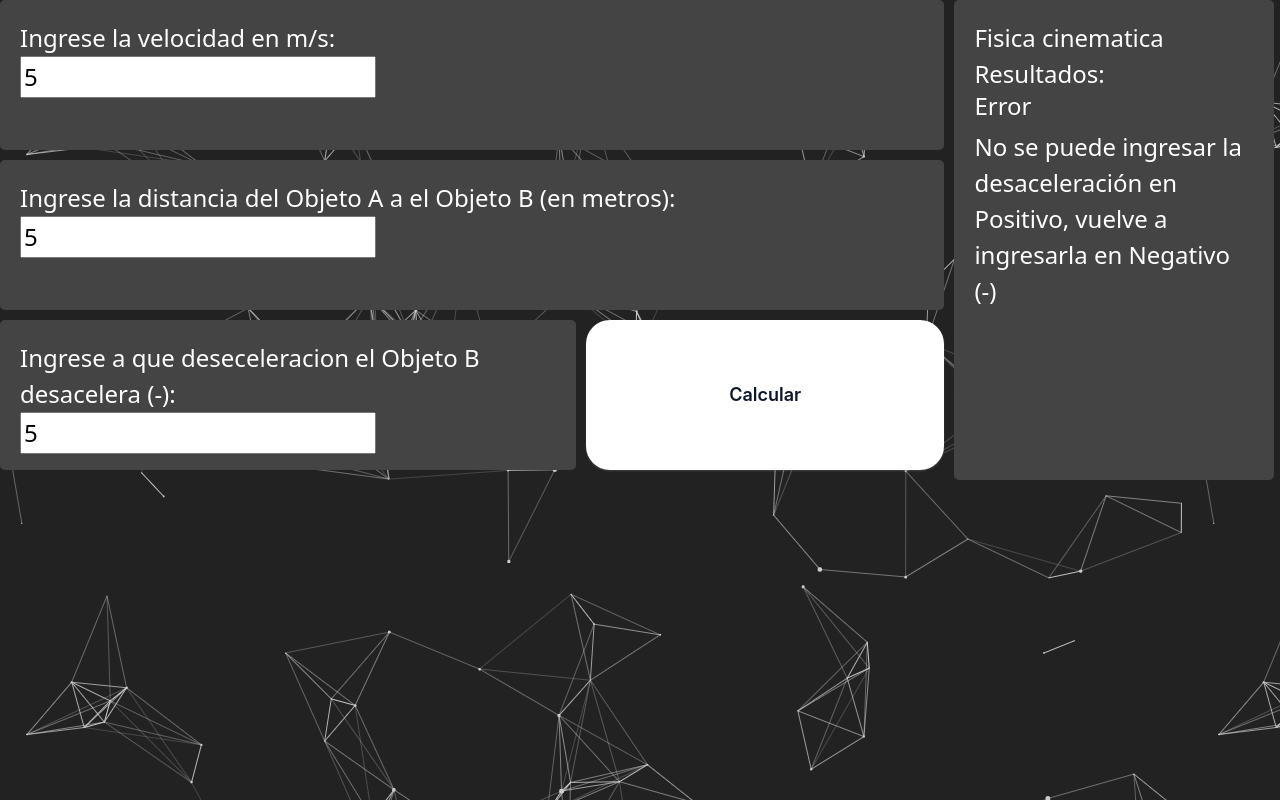
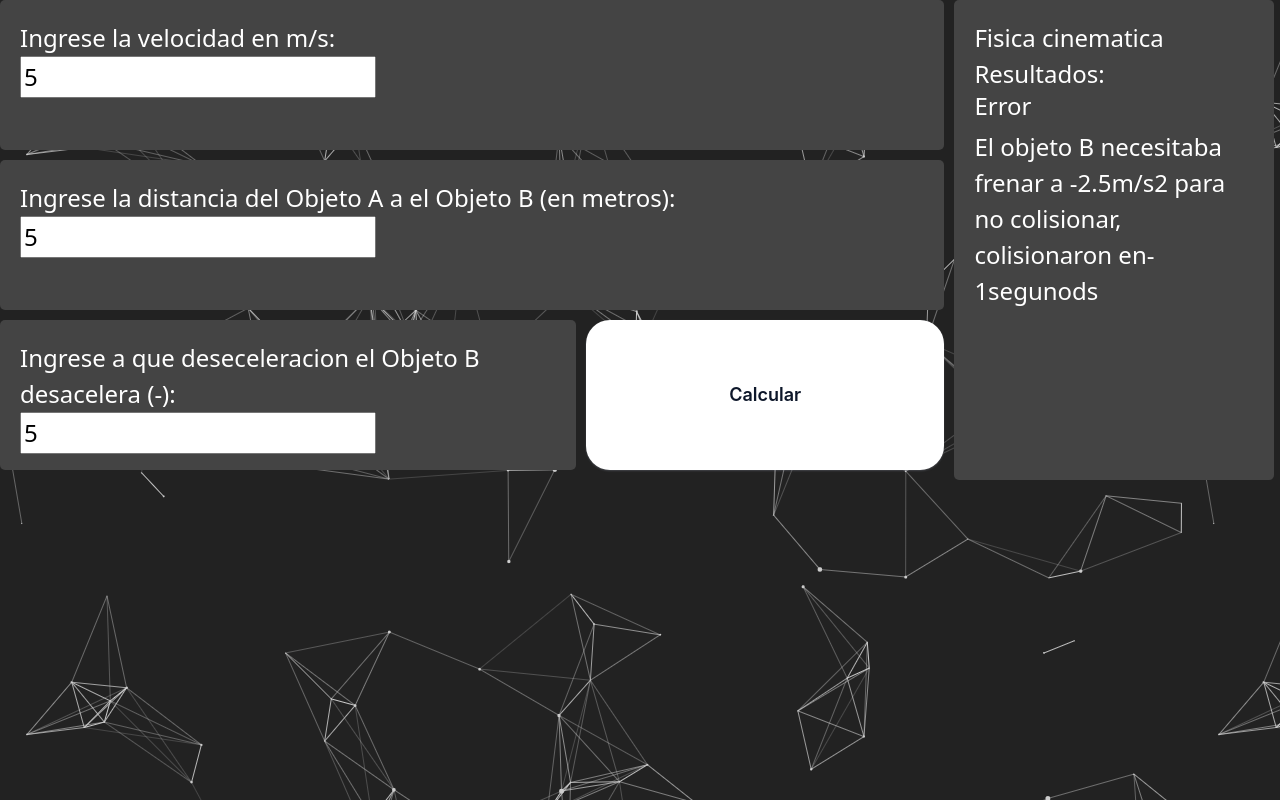
Before and after one commit to Tthenix/Fisica-cinematica-calculadora, a plain HTML site: page index.html in a window 1280 px wide. Both pictures are taken after typing "5", "5", "5" into the empty fields and a click on the button "Calcular". Drawn offline with nearby package versions, Linux system fonts and the light colour scheme.

Commit message:
Casi terminado

```diff
--- a/index.js
+++ b/index.js
@@ -11,7 +11,10 @@ obetenerDistancia.addEventListener("change", getDistancia)
 
 
 function getVelocidad(){
-    const velocidadValue = obtenerVelocidad.value;
+    const velocidadValue = Number(obtenerVelocidad.value);
+    console.log("Velocidad: ",velocidadValue)
+
+    console.log(typeof(velocidadValue))
     if(velocidadValue < 0){
         response("No se puede ingresar la velocidad en negativo, ingrese de nuevo la velocidad (+)")
     }
@@ -19,10 +22,14 @@ function getVelocidad(){
         clearResponse()
         console.log(velocidadValue)
     }
+    return(calcular(velocidadValue))
 }
 
 function getDistancia(){
-    const distanciaValue = obetenerDistancia.value;
+    const distanciaValue = Number(obetenerDistancia.value);
+    console.log("distancia: ", distanciaValue)
+    console.log(typeof(distanciaValue))
+
     if(distanciaValue < 0){
         response("No se puede ingresar la distancia en negativo, ingrese de nuevo la velocidad (+):")
     }
@@ -30,10 +37,13 @@ function getDistancia(){
         clearResponse()
         console.log(distanciaValue)
     }
+    return(calcular(distanciaValue))
 }
 
 function getAceleracion(){
-    const aceleracionValue = obtenerAceleracion.value;
+    const aceleracionValue = Number(obtenerAceleracion.value);
+    console.log("aceleracion : ", aceleracionValue)
+    console.log(typeof(aceleracionValue))
     if(aceleracionValue > 0){
         response("No se puede ingresar la desaceleración en Positivo, vuelve a ingresarla en Negativo (-)")
     }
@@ -42,26 +52,38 @@ function getAceleracion(){
         console.log(aceleracionValue)
 
     }
+    return(calcular(aceleracionValue))
 }
 
-function calcular(){
-    const velocidadValue = document.getElementById("velocidad")
-    const aceleracionValue = document.getElementById("aceleracion")
-    const distanciaValue = document.getElementById("distancia")
+function calcular(velocidadValue,distanciaValue,aceleracionValue){
 
-    const calc= 0 - velocidadValue
-    const tie= calc / aceleracionValue
-    const dist=0+velocidadValue+0.5*aceleracionValue*(tie*tie)
+    const velocidad = +(document.getElementById("velocidad")).value
+    const aceleracion = +(document.getElementById("aceleracion")).value
+    const distancia = +(document.getElementById("distancia")).value
 
-    if(dist>distanciaValue) {
+    const calc= 0 - Number(velocidad)
+    const tie= calc / aceleracion
+    const dist=0+velocidad+0.5*aceleracion*(tie*tie)
+    let newCalc = Number(calc);
+
+    console.log ("Este es el calc: ", newCalc)
+    console.log(typeof(calc));
+
+    if(dist > distancia) {
         console.log("El objeto A ha colisionado con el Objeto B")
-        c = velocidadValue + (1/2)*(0-velocidadValue)
-        c2 = distanciaValue/c
-        acel = (0-velocidadValue)/c2
+        c = velocidad + (1/2)*(0-velocidad)
+        c2 = distancia/c
+        acel = (0-velocidad)/c2
         const Respuesta = "El objeto B necesitaba frenar a "+ acel + "m/s2 para no colisionar, colisionaron en" + tie + "segunods"
         console.log(Respuesta)
         response(Respuesta)
     }
+    else{
+        dist2= distancia - dist
+        const Respuesta= "Los objetos quedaron a"+dist2+"metros de colisionar.Desaceleraron en"+tie+ "segundos"
+        response(Respuesta)
+    }
+
 }
 
 
```
Also changed, not shown: index.html (+0 -21 lines).
